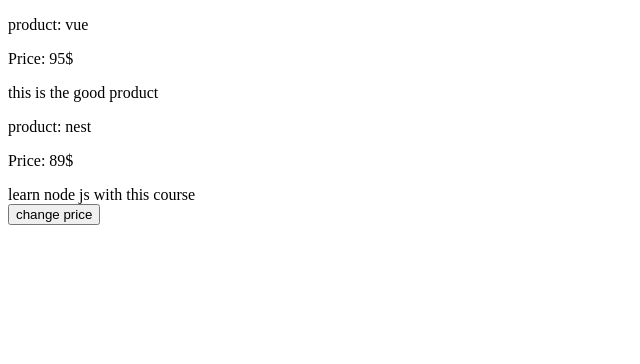
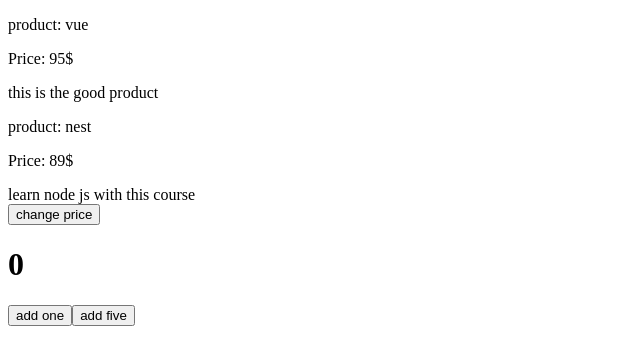
Before and after one commit to reyhaneh-moayeri/react-journey, a React (Create React App) app: page / in a window 1280 px wide. Shown: the top 364 px of the page, without its empty margins (0-640 px from the left). Built offline with nearby package versions, Linux system fonts and the light colour scheme.

Commit message:
update state based on previous state with callback

```diff
--- a/src/App.js
+++ b/src/App.js
@@ -1,5 +1,6 @@
 import Products from "./components/Products/Products";
 import React, { useState } from "react";
+import HookCounter from "./components/HookCounter";
 
 // class App extends React.Component {
 //   state = {
@@ -97,6 +98,8 @@
       })}
 
       <button onClick={clickHandler}>change price</button>
+
+      <HookCounter />
     </div>
   );
 };
--- /dev/null
+++ b/src/components/HookCounter.js
@@ -0,0 +1,23 @@
+import { useState } from "react";
+const HookCounter = () => {
+  const [counter, setCounter] = useState(0);
+
+  function addOneHandler() {
+    setCounter(counter + 1);
+  }
+
+  function addFiveHandler() {
+    for (let i = 0; i < 5; i++) {
+      setCounter((prevState) => prevState + 1);
+    }
+  }
+  return (
+    <div>
+      <h1>{counter}</h1>
+      <button onClick={addOneHandler}>add one</button>
+      <button onClick={addFiveHandler}>add five</button>
+    </div>
+  );
+};
+
+export default HookCounter;
```
